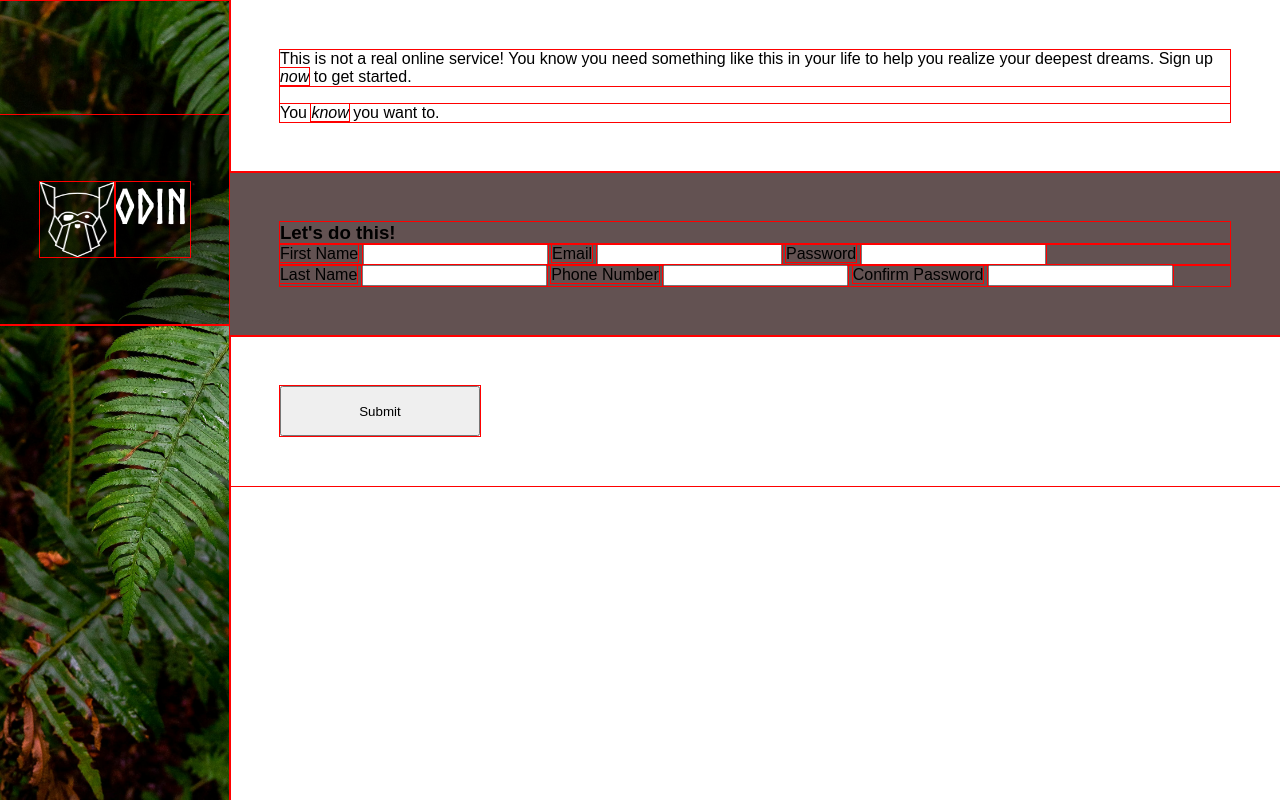
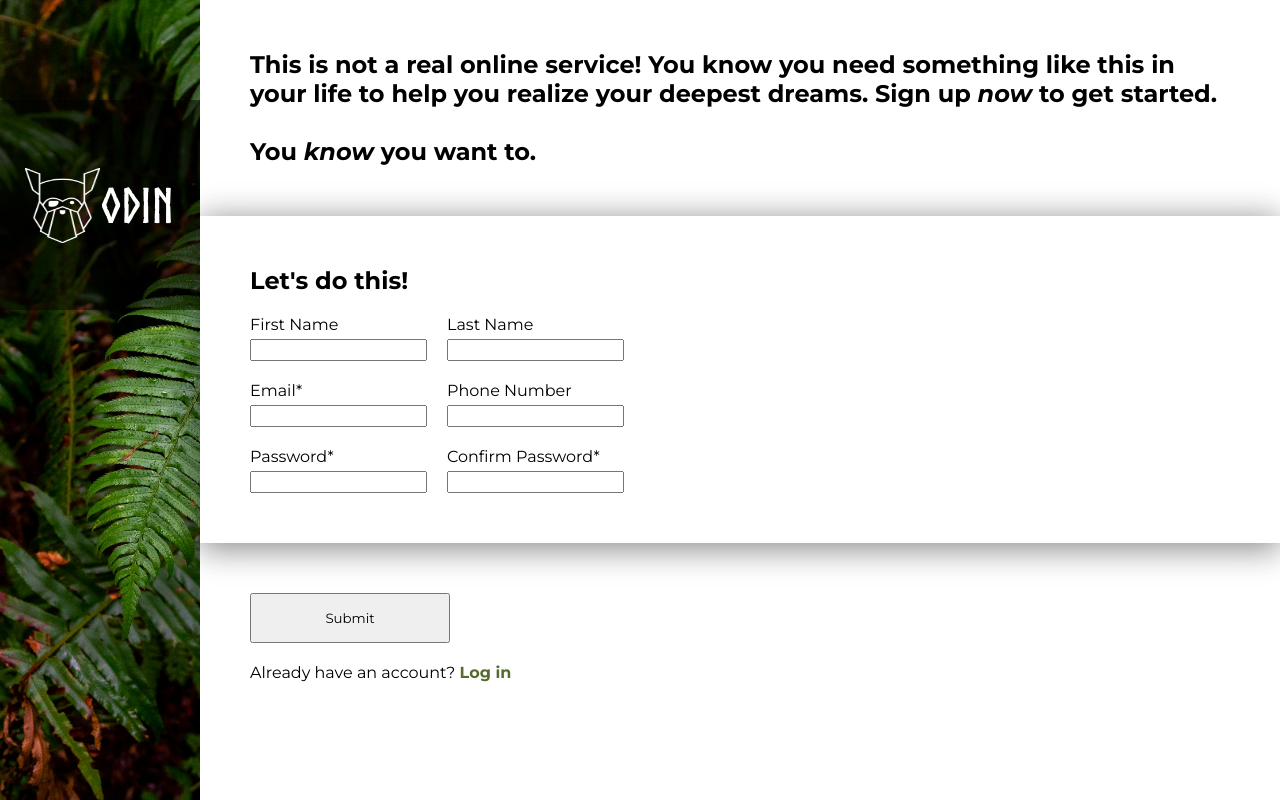
Before and after one commit to dmartinez6319/sign-up-form, a plain HTML site: page index.html in a window 1280 px wide. Drawn offline with Linux system fonts and the light colour scheme.

Commit message:
styled page v1

```diff
--- a/index.html
+++ b/index.html
@@ -6,6 +6,9 @@
     <title>Sign Up Form</title>
     <script src = "script.js" defer></script>
     <link rel = "stylesheet" href="styles.css">
+    <style>
+        @import url('https://fonts.googleapis.com/css2?family=Montserrat:ital,wght@0,100..900;1,100..900&display=swap');
+        </style>
 </head>
 <body>
     <aside>
@@ -14,7 +17,9 @@
             <img src="images/odin-lined.png" alt="Odin Logo">
             <p class = "odin-title">ODIN</p>
         </div>
-        <div class = "leaves-credit"></div>
+        <div class = "leaves-credit">
+            <p></p>
+        </div>
     </aside>
     <main>
         <div class = "description-container">
@@ -26,29 +31,48 @@
         </div>
         <div class = "signup-container">
             <div class = "title">
-                <h3>Let's do this!</h3>
+                <h2>Let's do this!</h3>
             </div>
             <form action = "#" method="get" class="form-signup" id = "signup-form">
-                <div class = col-1>
+                <div class = "form-container">
+                    <div class = "col-1">
+                        <div class = "form-holder">
                             <label for = "first-name">First Name</label>
                             <input type="text" id = "first-name" name="first-name">
-                    <label for = "email">Email</label>
-                    <input type="email" id = "email" name="email">
-                    <label for ="password">Password</label>
-                    <input type = "password"id = "password"name="password">
                         </div>
-                <div class = col-2>
+                        <div class = "form-holder">
+                            <label for = "email">Email*</label>
+                            <input type="email" id = "email" name="email" required>
+                        </div>
+                        <div class = "form-holder">
+                            <label for ="password">Password*</label>
+                            <input type = "password"id = "password"name="password" required>
+                        </div>
+                    </div>
+                    <div class = "col-2">
+                        <div class = "form-holder">
                             <label for = "last-name">Last Name</label>
                         <input type="text" id="last-name" name="last-name">
+                        </div>
+                        <div class = "form-holder">
                             <label for ="phone-number">Phone Number</label>
                             <input type = "tel" id="phone-number"name="phone-number">
-                    <label for="confirm-pass">Confirm Password</label>
-                    <input type="password"id="confirm-pass"name="confirm-pass">
+                        </div>
+                        <div class = "form-holder">
+                            <label for="confirm-pass">Confirm Password*</label>
+                        <input type="password"id="confirm-pass"name="confirm-pass" required>
+                        </div>
+                    </div>
             </div>
             </form>
         </div>
         <div class = "button-container">
         <button type="submit" form="signup-form">Submit</button>
+        <div class = "reminder-container">
+            <p class = "login-reminder">
+                Already have an account? <a href = "https://www.google.com/" target = "_blank" class = "login-link">Log in</a>
+            </p>
+        </div>
     </div>
     </main>
 </body>
--- a/styles.css
+++ b/styles.css
@@ -2,12 +2,10 @@
     font-family: Norse-Bold;
     src: url(Norse-Bold.otf);
 }
-@import url('https://fonts.googleapis.com/css2?family=Montserrat:ital,wght@0,100..900;1,100..900&display=swap');
-
 * {
     margin: 0;
-    outline: 1px solid red;
-    font-family: Mosntserrat, sans-serif;
+    /* outline: 1px solid red; */
+    font-family: Montserrat, sans-serif;
 
 }
 
@@ -35,11 +33,13 @@ aside {
 }
 
 .odin-title {
+    display: flex;
     font-family: Norse-Bold,serif;
     color: white;
     font-size: 3rem;
     align-items: center;
     justify-content: center;
+
 }
 
 .odin-info *{
@@ -56,16 +56,45 @@ main {
 .description-container {
     padding: 50px;
 }
+.description {
+    font-size: 1.5rem;
+    font-weight: bold;
+
+}
 
 .signup-container {
-    background-color: rgb(99, 82, 82);
-    box-shadow: 10px, 10px;
+    background-color: white;
+    box-shadow: 0px 10px 30px rgba(0, 0, 0, 0.267), 0px -1px 30px rgba(0, 0, 0, 0.267);
     padding: 50px;
 }
 
-form {
+
+.form-container {
+    display: flex;
+    flex-direction: row;
+}
+
+.col-1 {
     display: flex;
     flex-direction: column;
+    gap: 20px;
+    padding-right: 20px;
+    padding-top: 20px;
+}
+
+.col-2 {
+    display: flex;
+    flex-direction: column;
+    gap: 20px;
+    padding-top: 20px;
+
+
+}
+
+.form-holder {
+    display: flex;
+    flex-direction: column;
+    gap: 5px;
 }
 
 .button-container {
@@ -76,3 +105,16 @@ button {
     height: 50px;
     width: 200px;
 }
+
+.reminder-container {
+    margin-top: 20px;
+}
+
+a {
+    color: darkolivegreen;
+    font-weight: bolder;
+}
+
+a:link {
+    text-decoration: none;
+}
```
Lines whose indentation alone changed are shown as unchanged.
